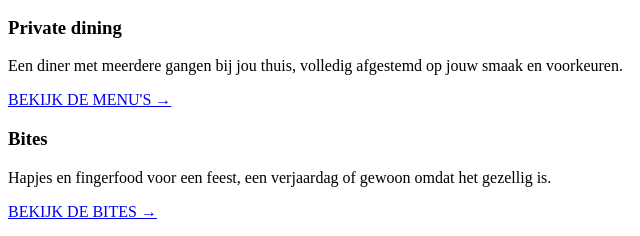
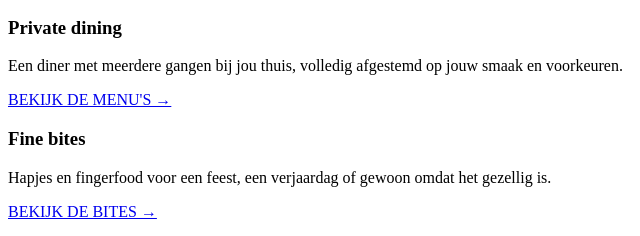
Before and after one commit to MennovdLinde/huug-preview, a plain HTML site: page home.html in a window 1280 px wide. Shown: the part 4702-4938 px from the top of the page, 0-640 px from the left. Drawn offline with Linux system fonts and the light colour scheme.

Commit message:
Kaarttitel weer 'Fine bites'

```diff
--- a/home.html
+++ b/home.html
@@ -78,7 +78,7 @@
                 </div>
                 <div class="col-12 col-md-6 col-lg-3">
                     <div class="dienst-kaart h-100 d-flex flex-column text-white">
-                        <h3>Bites</h3>
+                        <h3>Fine bites</h3>
                         <p>Hapjes en fingerfood voor een feest, een verjaardag of gewoon omdat het gezellig is.</p>
                         <a href="#" class="dienst-link mt-auto" onclick="openTab('nav-menu-tab', 'Bites-tab'); return false;">BEKIJK DE BITES &rarr;</a>
                     </div>
```
